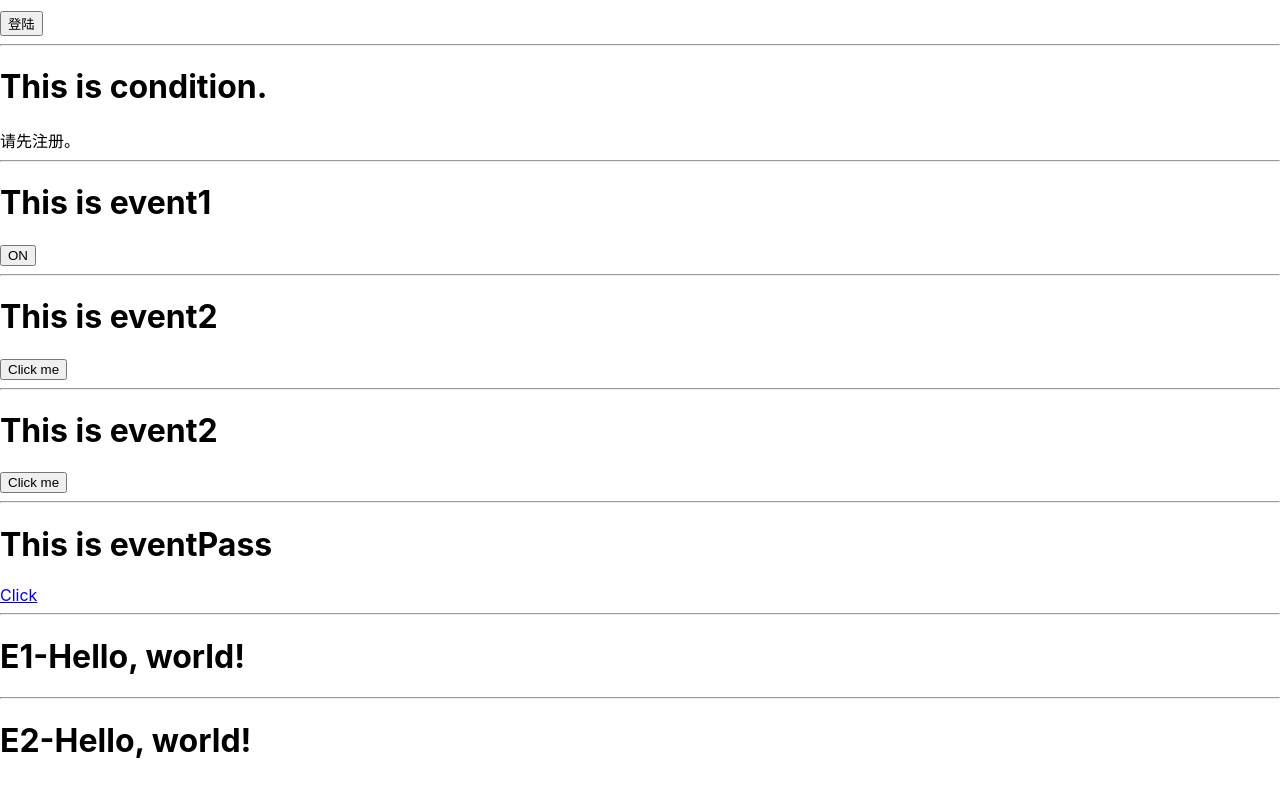
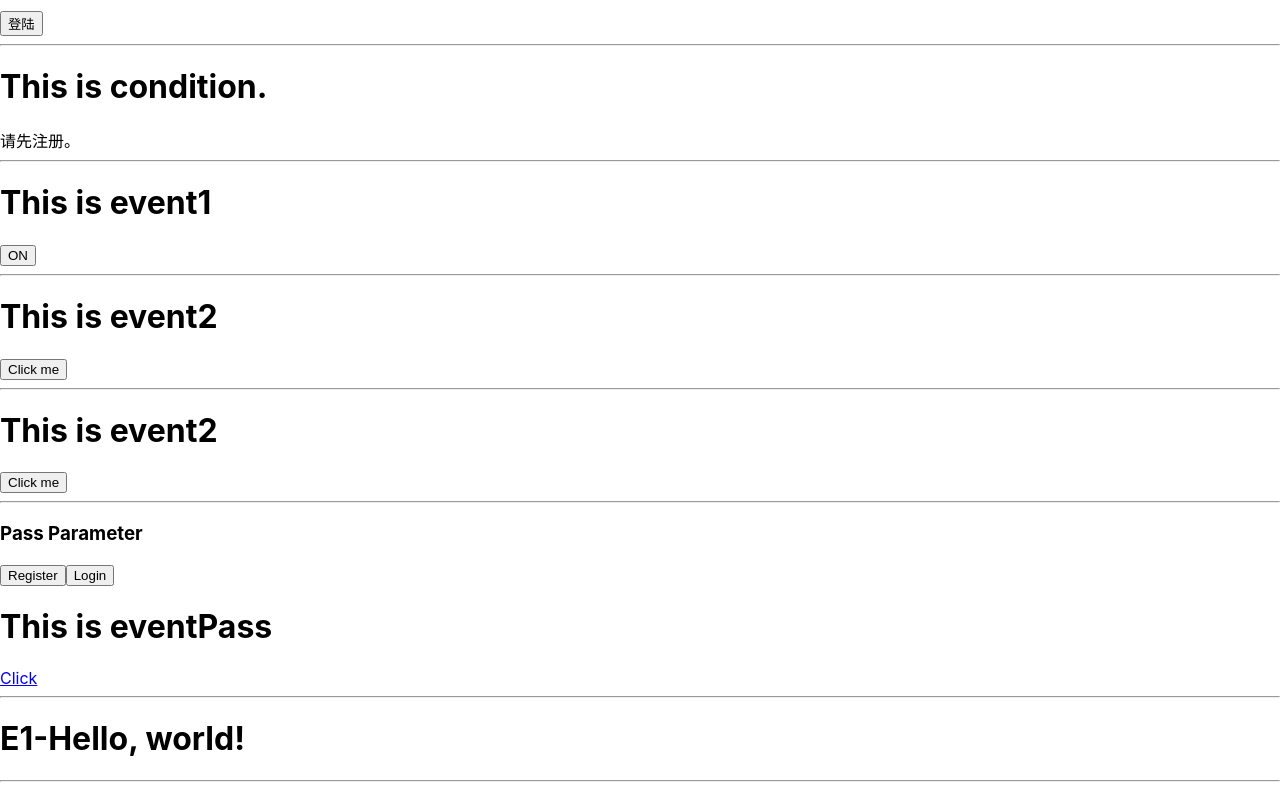
Before and after one commit to angularjslee/ReactRUNOOB, a React (Create React App) app: page / in a window 1280 px wide. Shown: the part 2000-2785 px from the top of the page. Built offline with nearby package versions, Linux system fonts and the light colour scheme.

Commit message:
add event3

```diff
--- a/public/index.html
+++ b/public/index.html
@@ -41,7 +41,13 @@
         );
     </script>
 
+        <!-- Demo -->
 
+        <h1>Begin Demo Training</h1>
+        <div id="demo1"></div>
+        <hr>
+        <div id="demo2"></div>
+        <hr>
 
     <!-- 视频 Training 部分 -->
         <h1>This is children</h1>
@@ -49,13 +55,7 @@
         <div id="children"></div>
         <hr>
 
-        <!-- Demo -->
 
-        <h1>Begin Demo Training</h1>
-        <div id="demo1"></div>
-        <hr>
-        <div id="demo2"></div>
-        <hr>
 
 
 
@@ -80,6 +80,8 @@
         <div id="event"></div>
         <div id="event2"></div>
         <div id="event3"></div>
+        <h3>Pass Parameter</h3>
+        <div id="event31"></div>
         <div id="eventPass"></div>
 
 
--- /dev/null
+++ b/src/event3.js
@@ -0,0 +1,45 @@
+import React from 'react';
+import ReactDOM from 'react-dom';
+
+
+class MyButton extends React.Component {
+  // 子组件如何传值给父组件
+  myIndex = 10;
+
+  handleClick = () => {
+    // 该子组件的该方法中，去调用父组件传递来的方法
+    this.props.myClick(this.myIndex)
+  }
+
+  render() {
+    return (
+      <button onClick={this.handleClick}>{this.props.btnName}</button>
+    );
+  }
+}
+
+
+class MyForm extends React.Component {
+  handleRegister = (arg1) => {
+    console.log('Click Register Button and 父组件接收到子组件的值是：' + arg1);
+    // 点击子组件的按钮，在父组件中接收到 myIndex 的值
+  }
+
+  handleLogin = (arg1) => {
+    console.log('Click Login Button and 父组件接收到子组件的值是：' + arg1);
+  }
+
+  render() {
+    return (
+      <div>
+        <MyButton myClick={this.handleRegister} btnName="Register"></MyButton>
+        <MyButton myClick={this.handleLogin} btnName="Login"></MyButton>
+      </div>
+    );
+  }
+}
+
+ReactDOM.render(
+  <MyForm />,
+  document.getElementById('event31')
+);
--- a/src/index.js
+++ b/src/index.js
@@ -23,6 +23,7 @@ import "./props-state";
 import "./propsVerify";
 import "./event";
 import "./event2";
+import "./event3";
 import "./eventPass";
 import "./condition";
 import "./elementVar";
@@ -35,6 +36,7 @@ import "./key2";
 import "./key3";
 import "./demo/demo1-basic"
 import "./children";
+// import "./demo/demo2-ParentChild";
 
 
 // Default Example
```
Also changed, not shown: public/test.html (added, +18 -0 lines).
